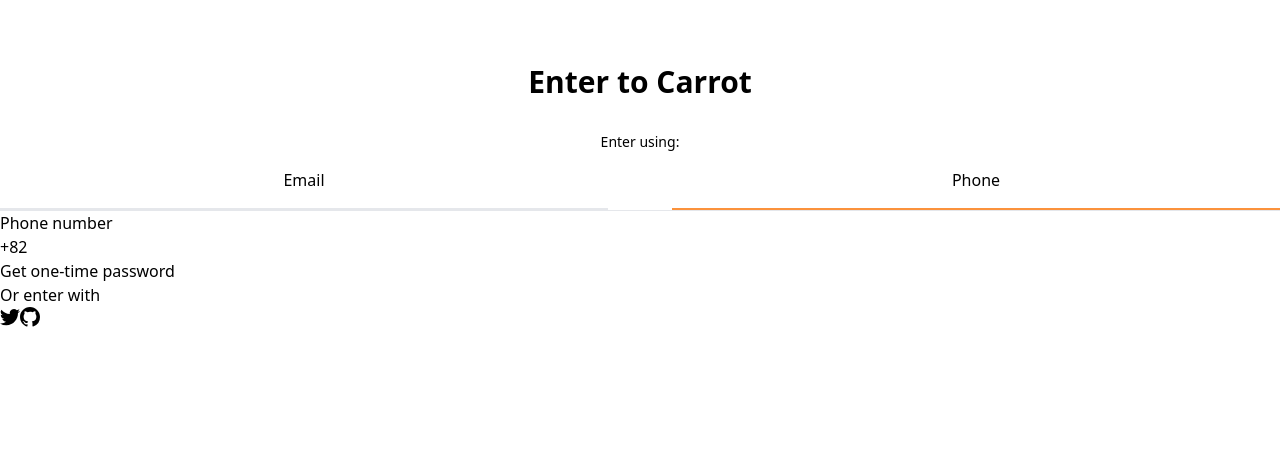
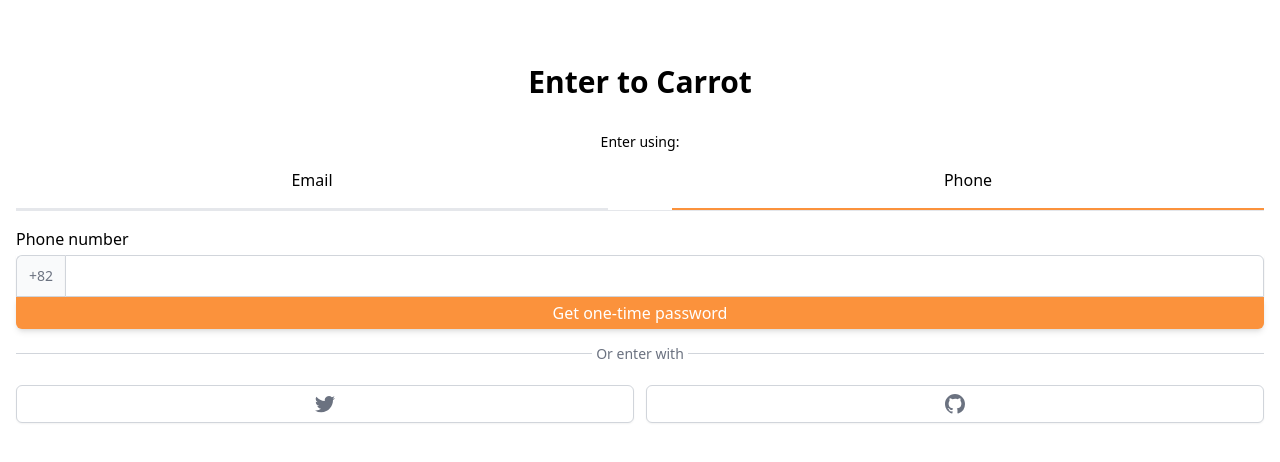
Before and after one commit to sjyoung428/carrot-market-clone, a Next.js app: page /enter in a window 1280 px wide. Both pictures are taken after a click on the button "Phone". Shown: the top 462 px of the page. Built offline with nearby package versions, Linux system fonts and the light colour scheme.

Commit message:
Add: 로그인 페이지

```diff
--- a/package.json
+++ b/package.json
@@ -14,6 +14,7 @@
     "react-dom": "18.2.0"
   },
   "devDependencies": {
+    "@tailwindcss/forms": "^0.5.2",
     "@types/node": "18.0.0",
     "@types/react": "18.0.14",
     "@types/react-dom": "18.0.5",
@@ -21,6 +22,8 @@
     "eslint": "8.18.0",
     "eslint-config-next": "12.1.6",
     "postcss": "^8.4.14",
+    "prettier": "^2.7.1",
+    "prettier-plugin-tailwindcss": "^0.1.11",
     "tailwindcss": "^3.1.4",
     "typescript": "4.7.4"
   }
--- a/pages/enter.tsx
+++ b/pages/enter.tsx
@@ -6,15 +6,15 @@
   const onEmailClick = () => setMethod("email");
   const onPhoneClick = () => setMethod("phone");
   return (
-    <div className="mt-16">
-      <h3 className="text-3xl font-bold text-center">Enter to Carrot</h3>
+    <div className="mx-4 mt-16">
+      <h3 className="text-center text-3xl font-bold">Enter to Carrot</h3>
       <div className="mt-8">
         <div className="flex flex-col items-center">
           <h5 className="text-sm font-medium">Enter using:</h5>
-          <div className="grid grid-cols-2 gap-16 w-full mt-4 border-b">
+          <div className="mt-4 grid w-full grid-cols-2 gap-16 border-b">
             <button
               className={cls(
-                "pb-4 border-b-2 font-medium",
+                "border-b-2 pb-4 font-medium",
                 method === "email" ? " border-b-orange-400" : ""
               )}
               onClick={onEmailClick}
@@ -23,7 +23,7 @@
             </button>
             <button
               className={cls(
-                "pb-4 border-b-2 font-medium",
+                "border-b-2 pb-4 font-medium",
                 method === "phone" ? " border-b-orange-400" : ""
               )}
               onClick={onPhoneClick}
@@ -32,36 +32,50 @@
             </button>
           </div>
         </div>
-        <form>
-          <label>
+        <form className="flex flex-col">
+          <label className="mt-4">
             {method === "email" ? "Email address" : null}
             {method === "phone" ? "Phone number" : null}
           </label>
-          <div>
-            {method === "email" ? <input type="email" required /> : null}
+          <div className="mt-1">
+            {method === "email" ? (
+              <input
+                className="foucs:outline-none  w-full appearance-none rounded-md rounded-b-none border-gray-400 placeholder-gray-300  shadow-sm focus:border-orange-500 focus:ring-orange-500"
+                type="email"
+                required
+              />
+            ) : null}
             {method === "phone" ? (
-              <div>
-                <span>+82</span>
-                <input type="number" required />
+              <div className="flex  shadow-sm">
+                <span className="flex select-none items-center justify-center rounded-tl-md border border-r-0 border-gray-300 bg-gray-50 px-3 text-sm text-gray-500">
+                  +82
+                </span>
+                <input
+                  type="number"
+                  className="w-full appearance-none rounded-md rounded-b-none rounded-l-none border border-gray-300 px-3 py-2 placeholder-gray-400 shadow-sm focus:border-orange-500 focus:outline-none focus:ring-orange-500"
+                  required
+                />
               </div>
             ) : null}
           </div>
-          <button>
+          <button className="rounded-md rounded-t-none bg-orange-400 py-1 font-medium text-white shadow-md ring-orange-500 ring-offset-2 hover:bg-orange-500 focus:outline-none focus:ring-2">
             {method === "email" ? "Get login link" : null}
             {method === "phone" ? "Get one-time password" : null}
           </button>
         </form>
-        <div>
-          <div>
-            <div />
-            <div>
-              <span>Or enter with</span>
+        <div className="mt-6">
+          <div className="relative">
+            <div className="absolute w-full border-t border-gray-300" />
+            <div className="relative -top-3 text-center">
+              <span className="bg-white px-1 text-sm text-gray-500">
+                Or enter with
+              </span>
             </div>
           </div>
-          <div>
-            <button>
+          <div className="mt-2 grid grid-cols-2 gap-3">
+            <button className="flex items-center justify-center rounded-md border border-gray-300 bg-white py-2 px-4 text-sm font-medium text-gray-500 shadow-sm hover:bg-gray-50">
               <svg
-                className="w-5 h-5"
+                className="h-5 w-5"
                 aria-hidden="true"
                 fill="currentColor"
                 viewBox="0 0 20 20"
@@ -69,9 +83,9 @@
                 <path d="M6.29 18.251c7.547 0 11.675-6.253 11.675-11.675 0-.178 0-.355-.012-.53A8.348 8.348 0 0020 3.92a8.19 8.19 0 01-2.357.646 4.118 4.118 0 001.804-2.27 8.224 8.224 0 01-2.605.996 4.107 4.107 0 00-6.993 3.743 11.65 11.65 0 01-8.457-4.287 4.106 4.106 0 001.27 5.477A4.073 4.073 0 01.8 7.713v.052a4.105 4.105 0 003.292 4.022 4.095 4.095 0 01-1.853.07 4.108 4.108 0 003.834 2.85A8.233 8.233 0 010 16.407a11.616 11.616 0 006.29 1.84" />
               </svg>
             </button>
-            <button>
+            <button className="flex items-center justify-center rounded-md border border-gray-300 bg-white py-2 px-4 text-sm font-medium text-gray-500 shadow-sm hover:bg-gray-50">
               <svg
-                className="w-5 h-5"
+                className="h-5 w-5"
                 aria-hidden="true"
                 fill="currentColor"
                 viewBox="0 0 20 20"
--- a/tailwind.config.js
+++ b/tailwind.config.js
@@ -7,5 +7,5 @@
   theme: {
     extend: {},
   },
-  plugins: [],
+  plugins: [require("@tailwindcss/forms")],
 };
```
Also changed, not shown: 2 other files (tests, documents, lock files or other folders).
